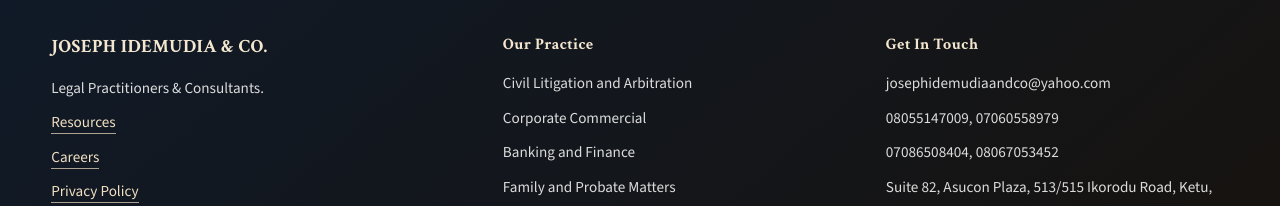
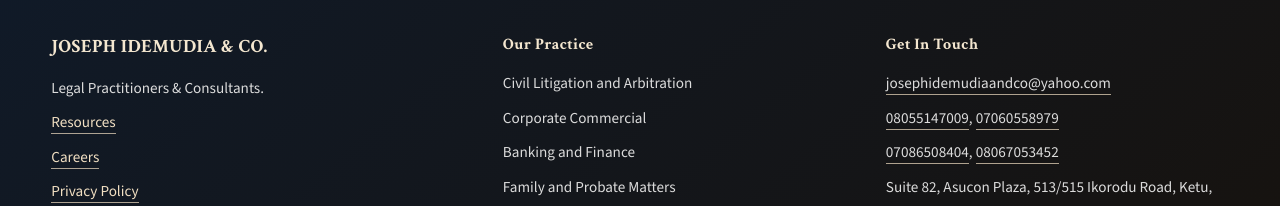
Before and after one commit to Oluwaferanmi-Habeeb/law-firm-site, a React (Vite) app: page / in a window 1280 px wide. Shown: the part 2919-3125 px from the top of the page. Built offline with nearby package versions, Linux system fonts and the light colour scheme; no server answers.

Commit message:
Add schema markup and custom favicon

```diff
--- a/index.html
+++ b/index.html
@@ -6,7 +6,7 @@
     <meta name="theme-color" content="#101a28" />
     <meta
       name="description"
-      content="JOSEPH IDEMUDIA & CO. is a Lagos-based law firm providing legal practitioners and consulting services across litigation, corporate, finance, and compliance matters."
+      content="JOSEPH IDEMUDIA & CO. is a Lagos-based law firm offering litigation, corporate, finance, and regulatory advisory services for institutions and private clients."
     />
     <meta property="og:type" content="website" />
     <meta property="og:title" content="JOSEPH IDEMUDIA & CO. | Legal Practitioners & Consultants" />
@@ -29,9 +29,31 @@
       href="https://fonts.googleapis.com/css2?family=Crimson+Text:wght@600;700&family=Source+Sans+3:wght@400;500;600;700&display=swap"
       rel="stylesheet"
     />
-    <link rel="canonical" href="https://www.josephidemudiaandco.com/#/" />
+    <link rel="canonical" href="https://www.josephidemudia.co/#/" />
     <link rel="preload" as="image" href="/hero-main.jpg" />
-    <link rel="icon" type="image/svg+xml" href="/vite.svg" />
+    <link rel="icon" type="image/svg+xml" href="/favicon.svg" />
+    <script type="application/ld+json">
+      {
+        "@context": "https://schema.org",
+        "@type": "LegalService",
+        "name": "JOSEPH IDEMUDIA & CO.",
+        "url": "https://www.josephidemudia.co/",
+        "image": "https://www.josephidemudia.co/og-image.jpg",
+        "telephone": "+2348055147009",
+        "email": "josephidemudiaandco@yahoo.com",
+        "address": {
+          "@type": "PostalAddress",
+          "streetAddress": "Suite 82, Asucon Plaza, 513/515 Ikorodu Road",
+          "addressLocality": "Ketu",
+          "addressRegion": "Lagos",
+          "addressCountry": "NG"
+        },
+        "areaServed": "Nigeria",
+        "sameAs": [
+          "https://www.linkedin.com/in/jic-property-2a61b8233"
+        ]
+      }
+    </script>
     <title>JOSEPH IDEMUDIA & CO. | Legal Practitioners & Consultants</title>
   </head>
   <body>
--- a/src/App.css
+++ b/src/App.css
@@ -1068,6 +1068,19 @@ a:focus-visible {
   border-color: rgba(255, 241, 217, 0.9);
 }
 
+/* Normalize iOS auto-detected phone/email link styling */
+a[x-apple-data-detectors],
+a[x-apple-data-detectors-type='telephone'],
+a[x-apple-data-detectors-type='email'],
+a[href^='tel:'],
+a[href^='mailto:'] {
+  color: inherit !important;
+  text-decoration: none !important;
+  font-size: inherit !important;
+  font-family: inherit !important;
+  font-weight: inherit !important;
+}
+
 .subpage-hero {
   padding: 170px 0 80px;
   background: linear-gradient(120deg, #192638 0%, #243347 65%, #3a2a1b 100%);
--- a/src/Components/Footer.jsx
+++ b/src/Components/Footer.jsx
@@ -21,9 +21,17 @@ function Footer() {
 
                 <div>
                     <h4>Get In Touch</h4>
-                    <p>josephidemudiaandco@yahoo.com</p>
-                    <p>08055147009, 07060558979</p>
-                    <p>07086508404, 08067053452</p>
+                    <p>
+                        <a href="mailto:josephidemudiaandco@yahoo.com">josephidemudiaandco@yahoo.com</a>
+                    </p>
+                    <p>
+                        <a href="tel:+2348055147009">08055147009</a>,{' '}
+                        <a href="tel:+2347060558979">07060558979</a>
+                    </p>
+                    <p>
+                        <a href="tel:+2347086508404">07086508404</a>,{' '}
+                        <a href="tel:+2348067053452">08067053452</a>
+                    </p>
                     <p>Suite 82, Asucon Plaza, 513/515 Ikorodu Road, Ketu, Lagos</p>
                     <p>
                         <a href="https://www.linkedin.com/in/jic-property-2a61b8233" target="_blank" rel="noopener noreferrer">
```
Also changed, not shown: public/favicon.svg (added).
